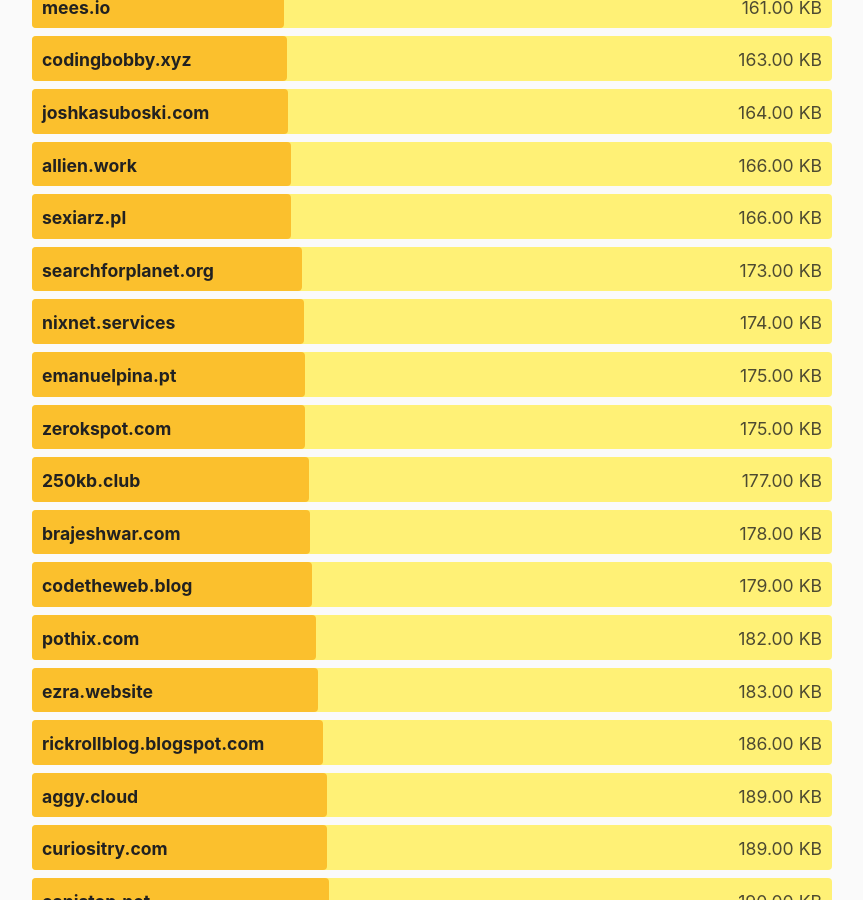
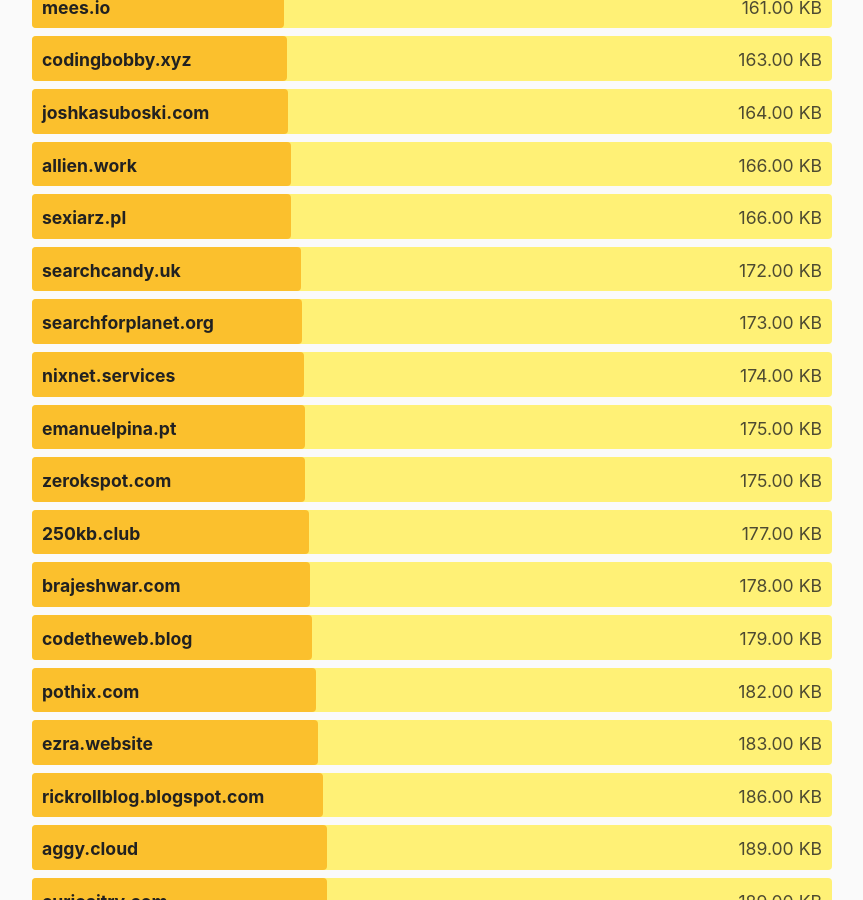
Before and after one commit to kevquirk/512kb.club, a Jekyll site: the page built from index.md, in a window 1280 px wide and 900 px high, scrolled down 11851 px. Shown: the whole window, without its empty margins (208-1071 px from the left). Built offline with Jekyll 4.4.1, drawn with Linux system fonts in a browser that asks for light colours.

Commit message:
Update sites.yml
https://gtmetrix.com/reports/www.searchcandy.uk/Cga0nUuj/

Thanks! Love this

```diff
--- a/_data/sites.yml
+++ b/_data/sites.yml
@@ -1233,6 +1233,11 @@
   size: 3.5
   last_checked: 2021-09-23
 
+- domain: searchcandy.uk
+  url: https://www.searchcandy.uk/
+  size: 172
+  last_checked: 2021-11-10
+
 - domain: searchforplanet.org
   url: https://searchforplanet.org/
   size: 173
```
